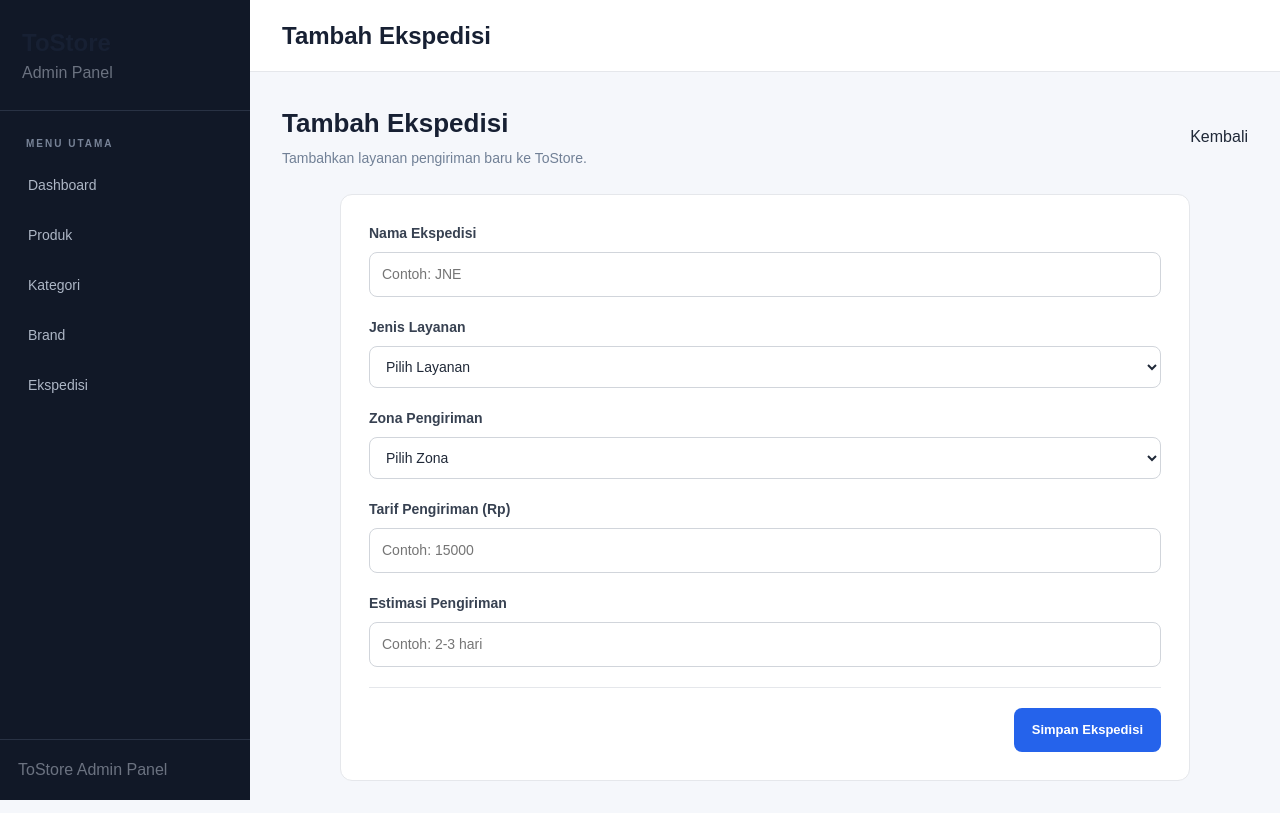
After one commit to Tirndy/TUBES-WAD-KELOMPOK-6-TOSTORE, a Laravel app: page /admin/ekspedisi/create in a window 1280 px wide. The commit adds this page. Run offline with Laravel 12, Linux system fonts and the light colour scheme.

Commit message:
Menambahkan fitur ekspedisi

```diff
--- /dev/null
+++ b/app/Http/Controllers/EkspedisiController.php
@@ -0,0 +1,108 @@
+<?php
+namespace App\Http\Controllers;
+
+use App\Models\Ekspedisi;
+use Illuminate\Http\Request;
+
+class EkspedisiController extends Controller
+{
+    private $layananList = ['Reguler', 'Express'];
+
+    private $zonaList = ['Jawa', 'Bali', 'Luar Jawa'];
+
+    /**
+     * Display a listing of the resource.
+     */
+    public function index()
+    {
+        $ekspedisis = Ekspedisi::latest()->paginate(10);
+
+        return view('admin.ekspedisi.index', compact('ekspedisis'));
+    }
+
+    /**
+     * Show the form for creating a new resource.
+     */
+    public function create()
+    {
+        return view('admin.ekspedisi.create', [
+            'layananList' => $this->layananList,
+            'zonaList' => $this->zonaList,
+        ]);
+    }
+
+    /**
+     * Store a newly created resource in storage.
+     */
+    public function store(Request $request)
+    {
+        $validated = $request->validate([
+            'nama_ekspedisi' => 'required|string|max:100',
+            'layanan' => 'required|in:Reguler,Express',
+            'zona' => 'required|in:Jawa,Bali,Luar Jawa',
+            'tarif' => 'required|integer|min:0',
+            'estimasi' => 'required|string|max:50',
+        ]);
+
+        Ekspedisi::create($validated);
+
+        return redirect()->route('ekspedisi.index')
+            ->with('success', 'Data ekspedisi berhasil ditambahkan.');
+    }
+
+    /**
+     * Display the specified resource.
+     */
+    public function show(string $id)
+    {
+        $ekspedisi = Ekspedisi::findOrFail($id);
+
+        return view('admin.ekspedisi.show', compact('ekspedisi'));
+    }
+
+    /**
+     * Show the form for editing the specified resource.
+     */
+    public function edit(string $id)
+    {
+        $ekspedisi = Ekspedisi::findOrFail($id);
+
+        return view('admin.ekspedisi.edit', [
+            'ekspedisi' => $ekspedisi,
+            'layananList' => $this->layananList,
+            'zonaList' => $this->zonaList,
+        ]);
+    }
+
+    /**
+     * Update the specified resource in storage.
+     */
+    public function update(Request $request, string $id)
+    {
+        $validated = $request->validate([
+            'nama_ekspedisi' => 'required|string|max:100',
+            'layanan' => 'required|in:Reguler,Express',
+            'zona' => 'required|in:Jawa,Bali,Luar Jawa',
+            'tarif' => 'required|integer|min:0',
+            'estimasi' => 'required|string|max:50',
+        ]);
+
+        $ekspedisi = Ekspedisi::findOrFail($id);
+        $ekspedisi->update($validated);
+
+        return redirect()->route('ekspedisi.index')
+            ->with('success', 'Data ekspedisi berhasil diperbarui.');
+    }
+
+    /**
+     * Remove the specified resource from storage.
+     */
+    public function destroy(string $id)
+    {
+        $ekspedisi = Ekspedisi::findOrFail($id);
+        $ekspedisi->delete();
+
+        return redirect()->route('ekspedisi.index')
+            ->with('success', 'Data ekspedisi berhasil dihapus.');
+    }
+}
--- /dev/null
+++ b/public/css/ekspedisi.css
@@ -0,0 +1,152 @@
+
+.ekspedisi-header {
+    display: flex;
+    justify-content: space-between;
+    align-items: center;
+    margin-bottom: 25px;
+}
+
+.ekspedisi-header h1 {
+    font-size: 26px;
+    font-weight: 700;
+    color: #172033;
+}
+
+.ekspedisi-header p {
+    margin-top: 5px;
+    color: #718096;
+    font-size: 14px;
+}
+
+.btn-primary {
+    display: inline-block;
+    padding: 12px 18px;
+    border-radius: 8px;
+    background: #2563eb;
+    color: white;
+    font-size: 13px;
+    font-weight: 700;
+    border: none;
+    cursor: pointer;
+}
+
+.btn-primary:hover {
+    background: #1d4ed8;
+}
+
+.ekspedisi-table {
+    background: white;
+    border: 1px solid #e5eaf1;
+    border-radius: 12px;
+    overflow: hidden;
+}
+
+.ekspedisi-table table {
+    width: 100%;
+    border-collapse: collapse;
+}
+
+.ekspedisi-table th,
+.ekspedisi-table td {
+    padding: 16px 20px;
+    text-align: left;
+    border-bottom: 1px solid #edf0f5;
+    font-size: 13px;
+}
+
+.ekspedisi-table th {
+    background: #f8fafc;
+    color: #64748b;
+}
+
+.ekspedisi-table tbody tr:hover {
+    background: #fafcff;
+}
+
+.action-edit {
+    color: #2563eb;
+    font-weight: 700;
+}
+
+.action-delete {
+    color: #dc2626;
+    background: none;
+    border: none;
+    font-weight: 700;
+    cursor: pointer;
+}
+
+.pagination-wrapper {
+    padding: 18px 20px;
+}
+
+.ekspedisi-form {
+    max-width: 850px;
+    margin: 0 auto;
+    background: #fff;
+    padding: 28px;
+    border-radius: 12px;
+    border: 1px solid #e5e7eb;
+}
+
+.ekspedisi-form form {
+    display: flex;
+    flex-direction: column;
+    gap: 20px;
+}
+
+.form-group {
+    display: flex;
+    flex-direction: column;
+    gap: 8px;
+}
+
+.form-group label {
+    color: #374151;
+    font-size: 14px;
+    font-weight: 600;
+}
+
+.form-group input,
+.form-group select {
+    width: 100%;
+    padding: 11px 12px;
+    border: 1px solid #d1d5db;
+    border-radius: 8px;
+    font-size: 14px;
+    outline: none;
+}
+
+.form-group input:focus,
+.form-group select:focus {
+    border-color: #2563eb;
+}
+
+.form-actions {
+    display: flex;
+    justify-content: flex-end;
+    gap: 12px;
+    padding-top: 20px;
+    border-top: 1px solid #e5e7eb;
+}
+
+.error-message {
+    color: #dc2626;
+    font-size: 12px;
+}
+
+@media (max-width: 700px) {
+    .ekspedisi-header {
+        align-items: flex-start;
+        flex-direction: column;
+        gap: 15px;
+    }
+
+    .ekspedisi-table {
+        overflow-x: auto;
+    }
+
+    .ekspedisi-table table {
+        min-width: 800px;
+    }
+}
--- /dev/null
+++ b/resources/views/admin/ekspedisi/create.blade.php
@@ -0,0 +1,108 @@
+
+@extends('admin.layouts.app')
+
+@section('title', 'Tambah Ekspedisi')
+@section('page-heading', 'Tambah Ekspedisi')
+
+@push('styles')
+    <link rel="stylesheet" href="{{ asset('css/ekspedisi.css') }}">
+@endpush
+
+@section('content')
+
+<div class="ekspedisi-header">
+    <div>
+        <h1>Tambah Ekspedisi</h1>
+        <p>Tambahkan layanan pengiriman baru ke ToStore.</p>
+    </div>
+
+    <a href="{{ route('ekspedisi.index') }}" class="btn-secondary">
+        Kembali
+    </a>
+</div>
+
+<div class="ekspedisi-form">
+    <form action="{{ route('ekspedisi.store') }}" method="POST">
+        @csrf
+
+        <div class="form-group">
+            <label for="nama_ekspedisi">Nama Ekspedisi</label>
+            <input type="text"
+                   id="nama_ekspedisi"
+                   name="nama_ekspedisi"
+                   value="{{ old('nama_ekspedisi') }}"
+                   placeholder="Contoh: JNE"
+                   required>
+            @error('nama_ekspedisi')
+                <small class="error-message">{{ $message }}</small>
+            @enderror
+        </div>
+
+        <div class="form-group">
+            <label for="layanan">Jenis Layanan</label>
+            <select id="layanan" name="layanan" required>
+                <option value="">Pilih Layanan</option>
+                @foreach($layananList as $layanan)
+                    <option value="{{ $layanan }}"
+                        {{ old('layanan') == $layanan ? 'selected' : '' }}>
+                        {{ $layanan }}
+                    </option>
+                @endforeach
+            </select>
+            @error('layanan')
+                <small class="error-message">{{ $message }}</small>
+            @enderror
+        </div>
+
+        <div class="form-group">
+            <label for="zona">Zona Pengiriman</label>
+            <select id="zona" name="zona" required>
+                <option value="">Pilih Zona</option>
+                @foreach($zonaList as $zona)
+                    <option value="{{ $zona }}"
+                        {{ old('zona') == $zona ? 'selected' : '' }}>
+                        {{ $zona }}
+                    </option>
+                @endforeach
+            </select>
+            @error('zona')
+                <small class="error-message">{{ $message }}</small>
+            @enderror
+        </div>
+
+        <div class="form-group">
+            <label for="tarif">Tarif Pengiriman (Rp)</label>
+            <input type="number"
+                   id="tarif"
+                   name="tarif"
+                   value="{{ old('tarif') }}"
+                   placeholder="Contoh: 15000"
+                   min="0"
+                   required>
+            @error('tarif')
+                <small class="error-message">{{ $message }}</small>
+            @enderror
+        </div>
+
+        <div class="form-group">
+            <label for="estimasi">Estimasi Pengiriman</label>
+            <input type="text"
+                   id="estimasi"
+                   name="estimasi"
+                   value="{{ old('estimasi') }}"
+                   placeholder="Contoh: 2-3 hari"
+                   required>
+            @error('estimasi')
+                <small class="error-message">{{ $message }}</small>
+            @enderror
+        </div>
+
+        <div class="form-actions">
+            <button type="submit" class="btn-primary">
+                Simpan Ekspedisi
+            </button>
+        </div>
+    </form>
+</div>
+
+@endsection
--- a/resources/views/admin/layouts/app.blade.php
+++ b/resources/views/admin/layouts/app.blade.php
@@ -36,6 +36,10 @@
                 <a href="{{ route('brands.index') }}" class="sidebar-link">
                     <span>Brand</span>
                 </a>
+
+                <a href="{{ route('ekspedisi.index') }}" class="sidebar-link">
+                    <span>Ekspedisi</span>
+                </a>
             </div>
         </nav>
 
--- a/routes/web.php
+++ b/routes/web.php
@@ -1,9 +1,9 @@
 <?php
-
 use Illuminate\Support\Facades\Route;
 use App\Http\Controllers\CategoryController;
 use App\Http\Controllers\BrandController;
 use App\Http\Controllers\ProductController;
+use App\Http\Controllers\EkspedisiController;
 use App\Models\Product;
 use App\Models\Category;
 use App\Models\Brand;
@@ -29,4 +29,5 @@ Route::prefix('admin')->group(function () {
     Route::resource('categories', CategoryController::class);
     Route::resource('brands', BrandController::class);
     Route::resource('products', ProductController::class);
+    Route::resource('ekspedisi', EkspedisiController::class);
 });
```
Also changed, not shown: app/Models/Ekspedisi.php (added, +15 -0 lines), resources/views/admin/ekspedisi/edit.blade.php (added, +104 -0 lines), resources/views/admin/ekspedisi/index.blade.php (added, +77 -0 lines), resources/views/admin/ekspedisi/show.blade.php (added, +57 -0 lines), database/migrations/2026_11_24_083821_create_ekspedisis_table.php (added).
